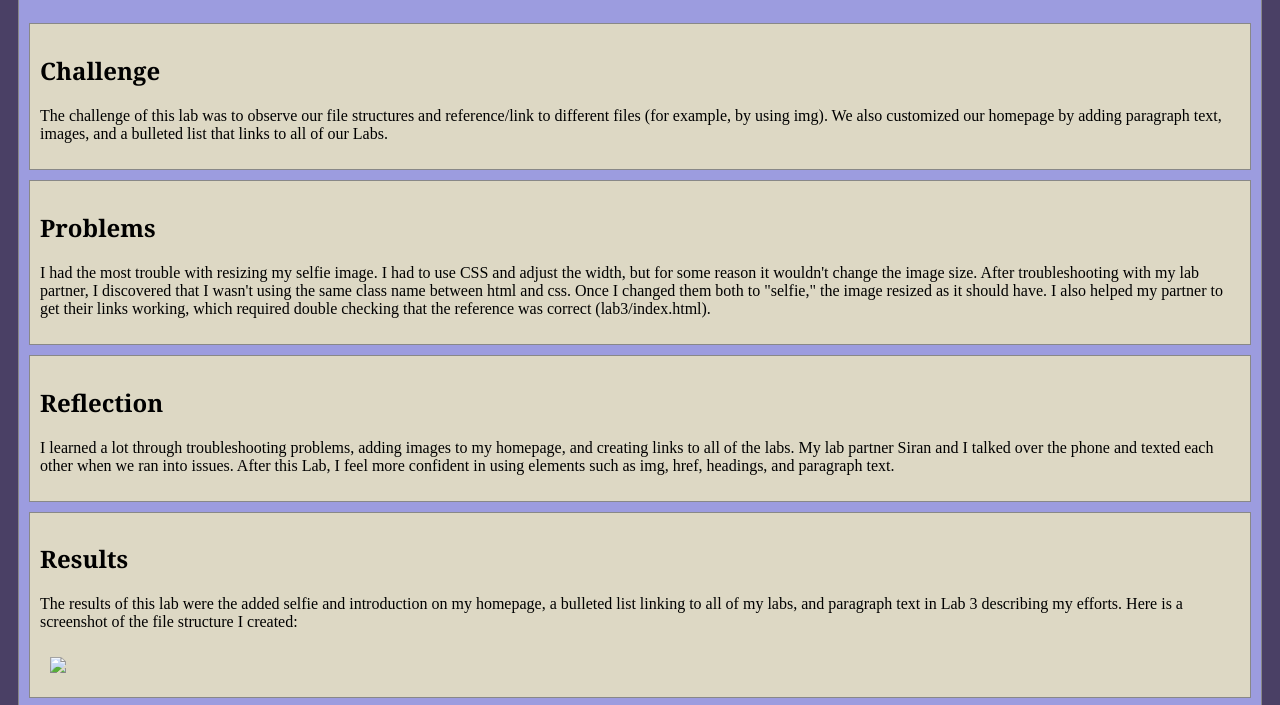
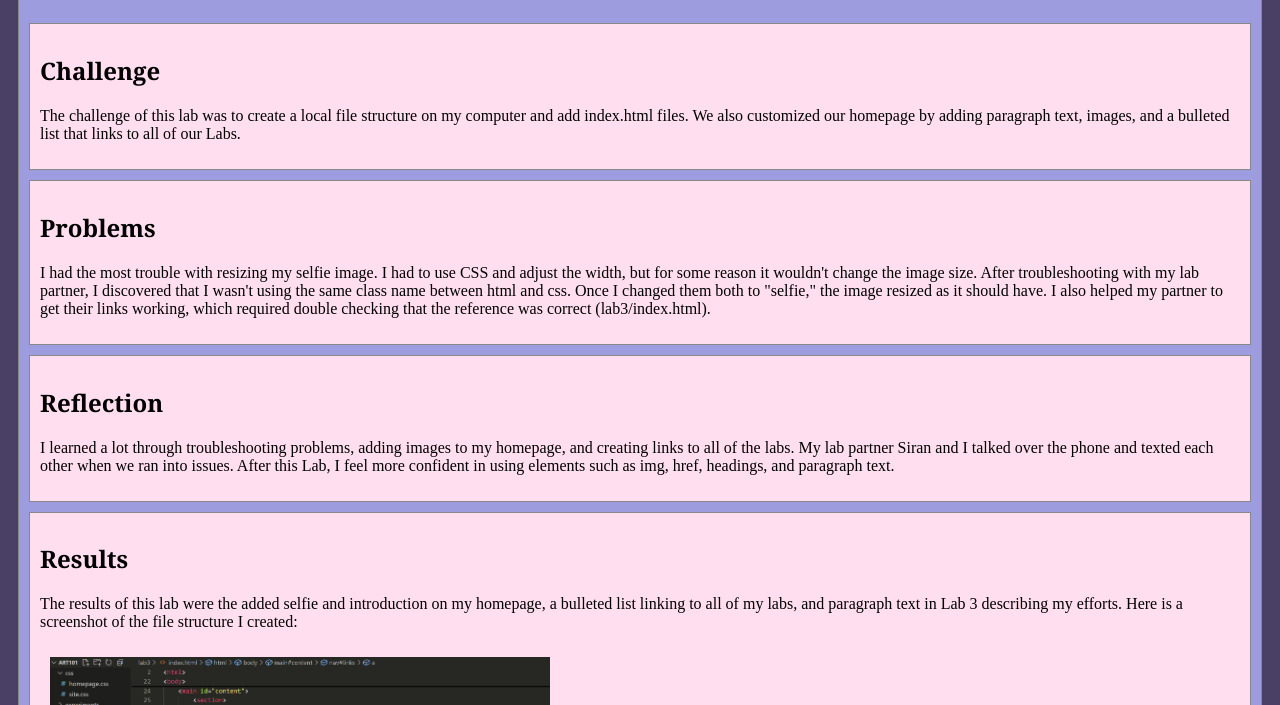
Before and after one commit to Vamp-Queen/art101, a plain HTML site: page lab3/index.html in a window 1280 px wide. Shown: the part 94-799 px from the top of the page. Drawn offline with nearby package versions, Linux system fonts and the light colour scheme.

Commit message:
Change the content of lab3 html

```diff
--- a/lab3/css/lab.css
+++ b/lab3/css/lab.css
@@ -5,10 +5,17 @@
     padding: 10px;
     margin-bottom: 10px;
     border: solid 1px #888;
-    background-color: #DDD8C4;
+    background-color: #ffdeef;
+  }
+
+  #content {
+    margin: 10px;
+    padding: 10px;
+    border: solid 1px #888;
+    background-color: #9c9cdf;
   }
 
   #screenshot {
     margin: 10px;
-    width: 400px;
+    width: 500px;
   }
--- a/lab3/index.html
+++ b/lab3/index.html
@@ -26,10 +26,10 @@
 			<h1>Lab 3 - File Structure and File Transfer</h1>
 			<div class="minor-section">
 					<h2>Challenge</h2>
-					<p>The challenge of this lab was to observe our file structures and
-						reference/link to different files (for example, by using img).
-						We also customized our homepage by adding paragraph text, images,
-						and a bulleted list that links to all of our Labs. </p>
+					<p>The challenge of this lab was to create a local file structure on
+						my computer and add index.html files. We also customized our homepage
+						by adding paragraph text, images, and a bulleted list that links to
+						all of our Labs. </p>
 			</div>
 
 			<div class="minor-section">
@@ -59,13 +59,13 @@
 						text in Lab 3 describing my efforts. Here is a screenshot of the
 						file structure I created:
 					</p>
-					<img id="screenshot" src="lab3/img/lab3ss.png">
+					<img id="screenshot" src="img/lab3ss.png">
 					<div id="output"></div>
 			</div>
 		</section>
 		<nav id="links">
 			<!-- Put links to other pages (including the homepage) here. -->
-			<a href= "/art101/index.html">
+			<a href="../index.html">
 				Hailey's Homepage: Art 101</a>
 		</nav>
 	</main>
```
Also changed, not shown: lab2/index.html (+1 -1 lines), lab3/img/webpage.png (added).
